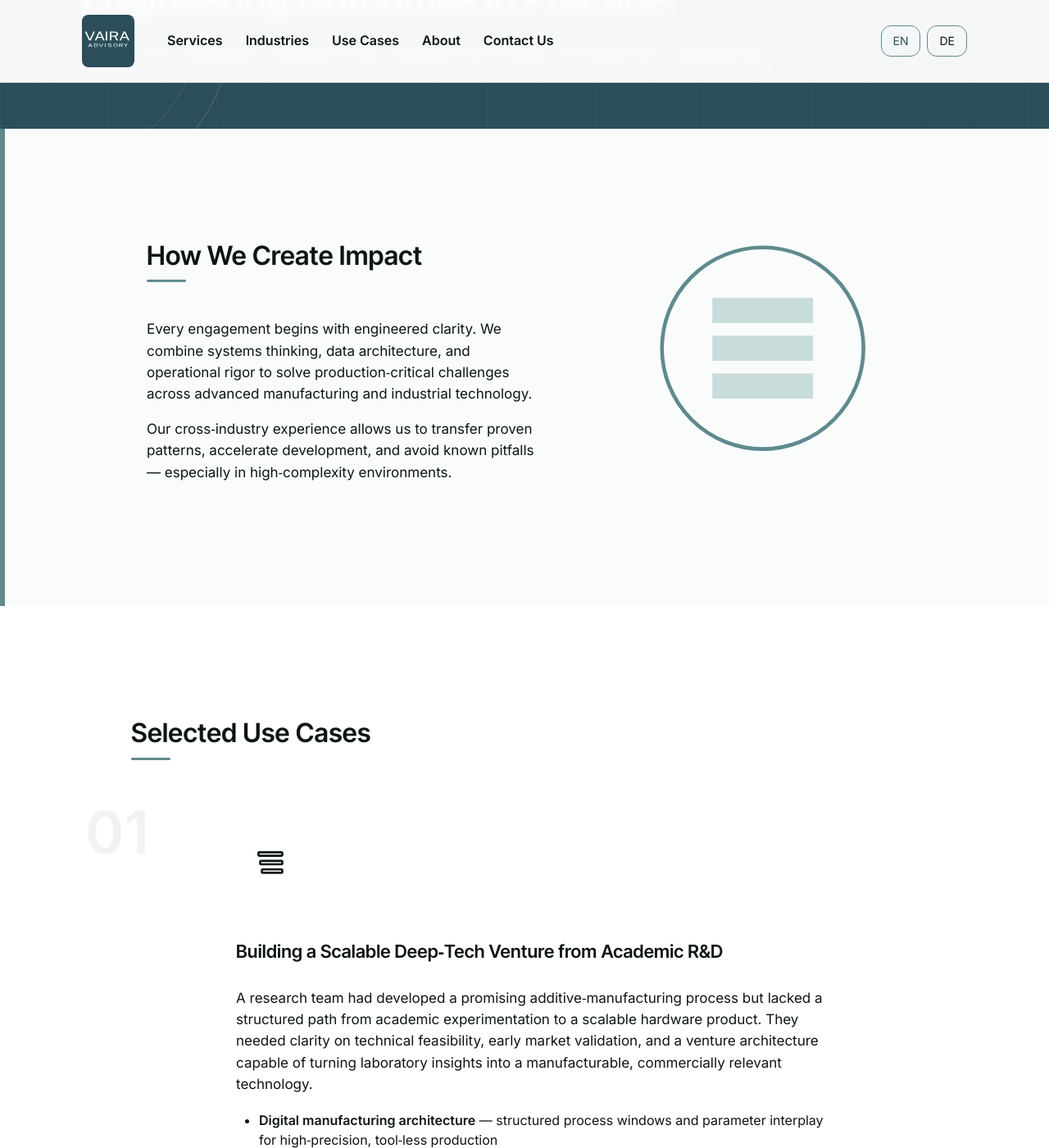
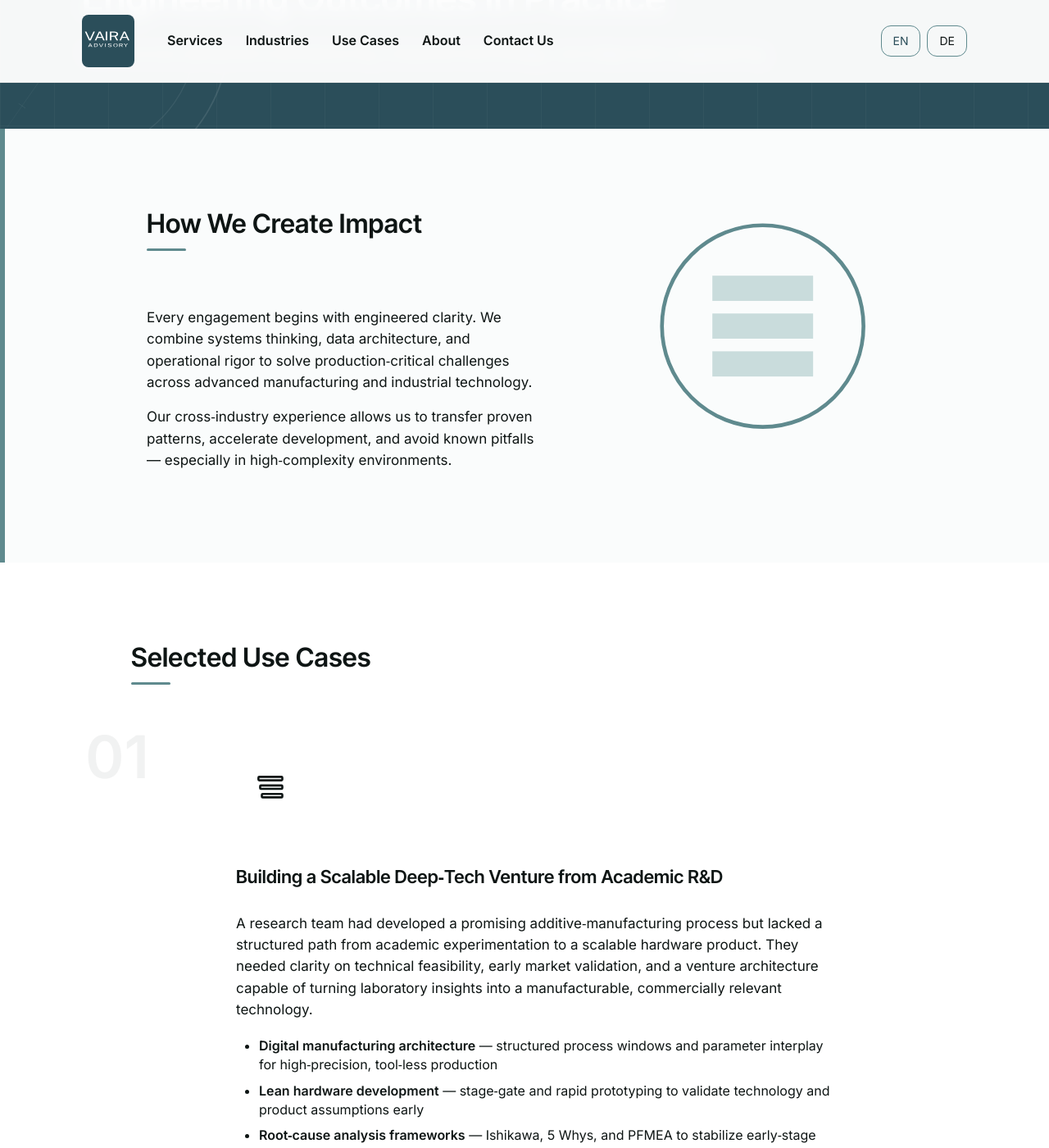
Before and after one commit to raphaelheeb/vaira-advisory, a Jekyll site: the page built from use-cases/index.html, in a window 1280 px wide and 1400 px high, scrolled down 212 px. Shown: the whole window at 82% size. Built offline with Jekyll 4.4.1, drawn with Linux system fonts in a browser that asks for light colours.

Commit message:
Update styles.css

```diff
--- a/assets/css/styles.css
+++ b/assets/css/styles.css
@@ -1274,18 +1274,26 @@
 }
 
 /* ---------------------------------------------
+   GLOBAL SECTION SPACING
+--------------------------------------------- */
+.use-cases-page .section {
+  padding-top: 96px;
+  padding-bottom: 96px;
+}
+
+/* ---------------------------------------------
    SECTION TITLES
 --------------------------------------------- */
-.use-cases-page h2 {
-  margin-bottom: 32px !important;
+.use-cases-page .section-title {
+  margin-bottom: 48px !important;
 }
 
-.use-cases-page .use-cases-selected h2 {
-  margin-bottom: 64px !important; /* increased spacing before first use case */
+.use-cases-page .use-cases-selected .section-title--usecases-list {
+  margin-bottom: 64px !important;
 }
 
 .use-cases-page .section--accent-left h2 {
-  margin-bottom: 32px !important;
+  margin-bottom: 48px !important;
 }
 
 /* ---------------------------------------------
@@ -1296,7 +1304,7 @@
 }
 
 .split--usecases .split-left-top {
-  margin-bottom: 12px;
+  margin-bottom: 20px;
 }
 
 .use-cases-page .section--accent-left .illustration-wrapper svg {
@@ -1341,13 +1349,14 @@
   border-left: 3px solid var(--accent-color);
   padding-left: 28px;
   position: relative;
-  background: transparent;
+  background: rgba(255,255,255,0.03); /* subtle structure */
   overflow: hidden;
   border-radius: 10px;
-  transition: transform 0.25s ease, box-shadow 0.25s ease;
+  transition: transform 0.25s ease, box-shadow 0.25s ease, background 0.25s ease;
 }
 
 .usecase-block:hover {
+  background: rgba(255,255,255,0.05); /* slight lift */
   transform: translateY(-4px);
   box-shadow: 0 8px 24px rgba(0,0,0,0.18);
 }
@@ -1412,7 +1421,7 @@
 }
 
 .usecase-block p {
-  margin-bottom: 14px;
+  margin-bottom: 20px; /* unified paragraph rhythm */
 }
 
 /* ---------------------------------------------
```
